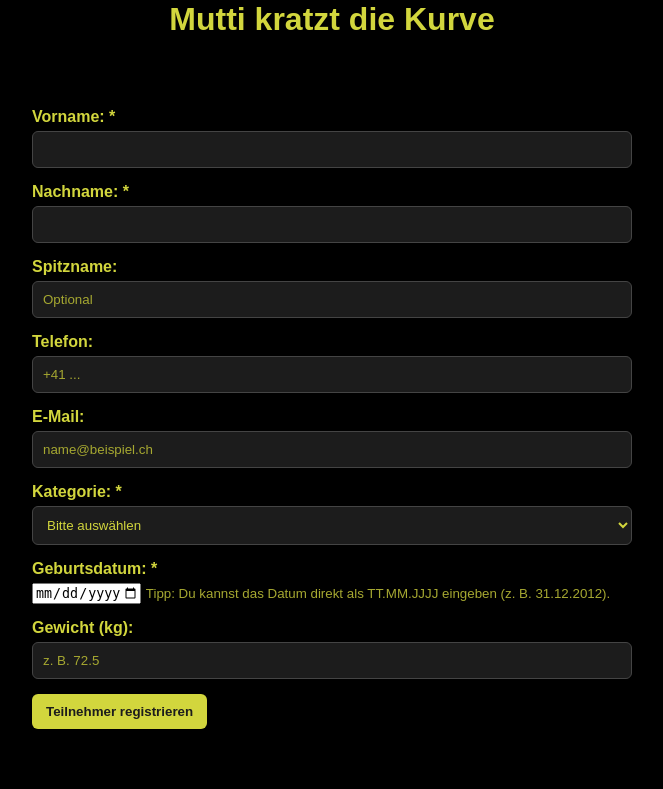
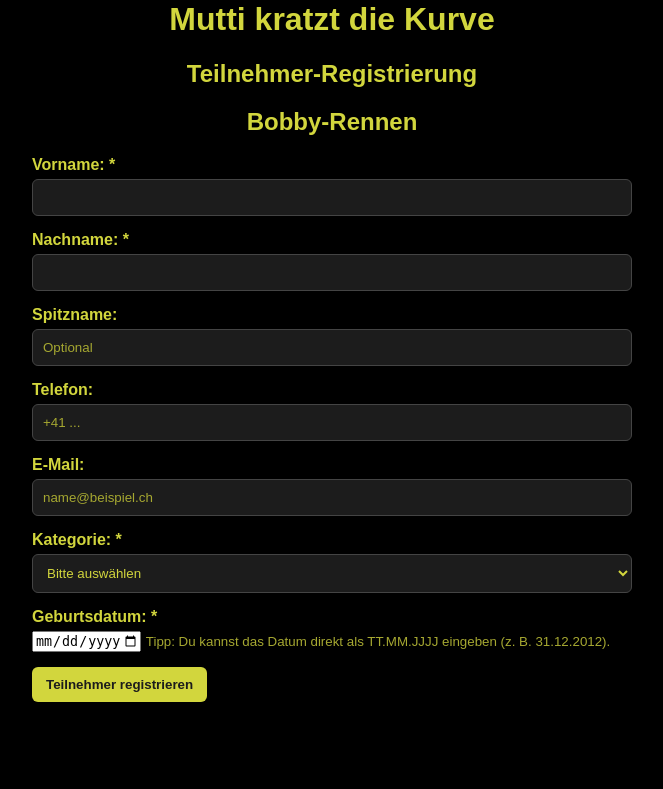
Before and after one commit to slvwagner/Zeitmessung, a PHP site: page /register.php in a window 1280 px wide. Shown: the part 219-1008 px from the top of the page, without its empty margins (308-971 px from the left). After the commit the page ends 921 px from the top, so only its background shows below. Run offline with PHP 8.4, Linux system fonts and the light colour scheme; data that the repository does not hold is empty; some libraries are stand-ins or nearby versions.

Commit message:
First working version

```diff
--- a/source/PHP_Xampp/register.php
+++ b/source/PHP_Xampp/register.php
@@ -229,6 +229,7 @@ $conn->close();
         body { font-family: Arial, sans-serif; margin: 40px; background-color: #000; }
         .container { max-width: 600px; margin: 0 auto; background: #000; padding: 20px; border-radius: 8px; box-shadow: 0 0 10px rgba(0,0,0,0.4); }
         h1 { color: #d2d63d; text-align: center; }
+        h2 { color: #d2d63d; text-align: center; }
         .form-group { margin-bottom: 15px; }
         label { display: block; margin-bottom: 5px; font-weight: bold; color: #d2d63d; }
         input[type="text"],
@@ -287,6 +288,7 @@ $conn->close();
 
         <h1>Mutti kratzt die Kurve</h1>
         <h2>Teilnehmer-Registrierung</h2>
+        <h2>Bobby-Rennen</h2>
 
         <?php if (!empty($success_message)): ?>
             <div class="success"><?php echo $success_message; ?></div>
@@ -345,12 +347,6 @@ $conn->close();
                 <small style="color:#a6a831;">
                     Tipp: Du kannst das Datum direkt als TT.MM.JJJJ eingeben (z. B. 31.12.2012).
                 </small>
-            </div>
-
-            <!-- Optional: Gewicht -->
-            <div class="form-group">
-                <label for="gewicht">Gewicht (kg):</label>
-                <input type="number" step="0.1" id="gewicht" name="gewicht" inputmode="decimal" placeholder="z. B. 72.5">
             </div>
 
             <!-- reCAPTCHA Widget im Dark-Mode -->
```
